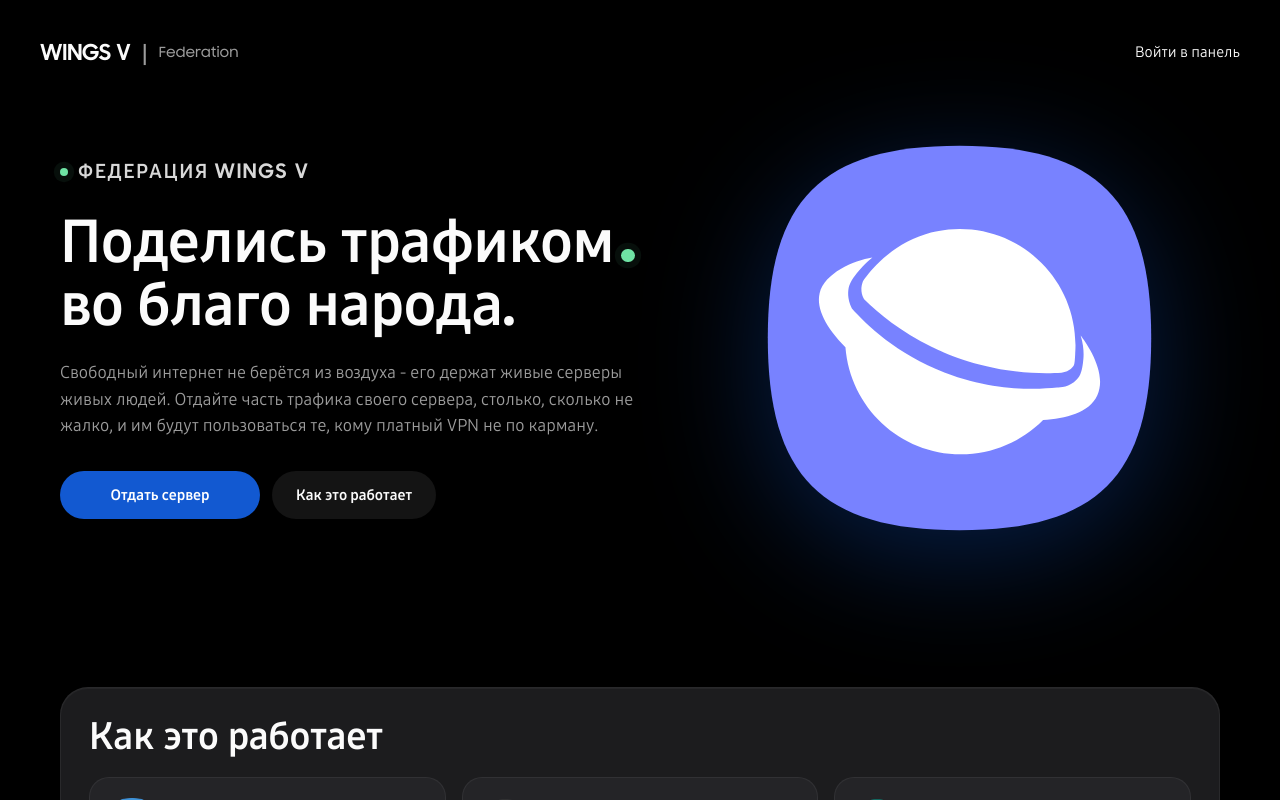
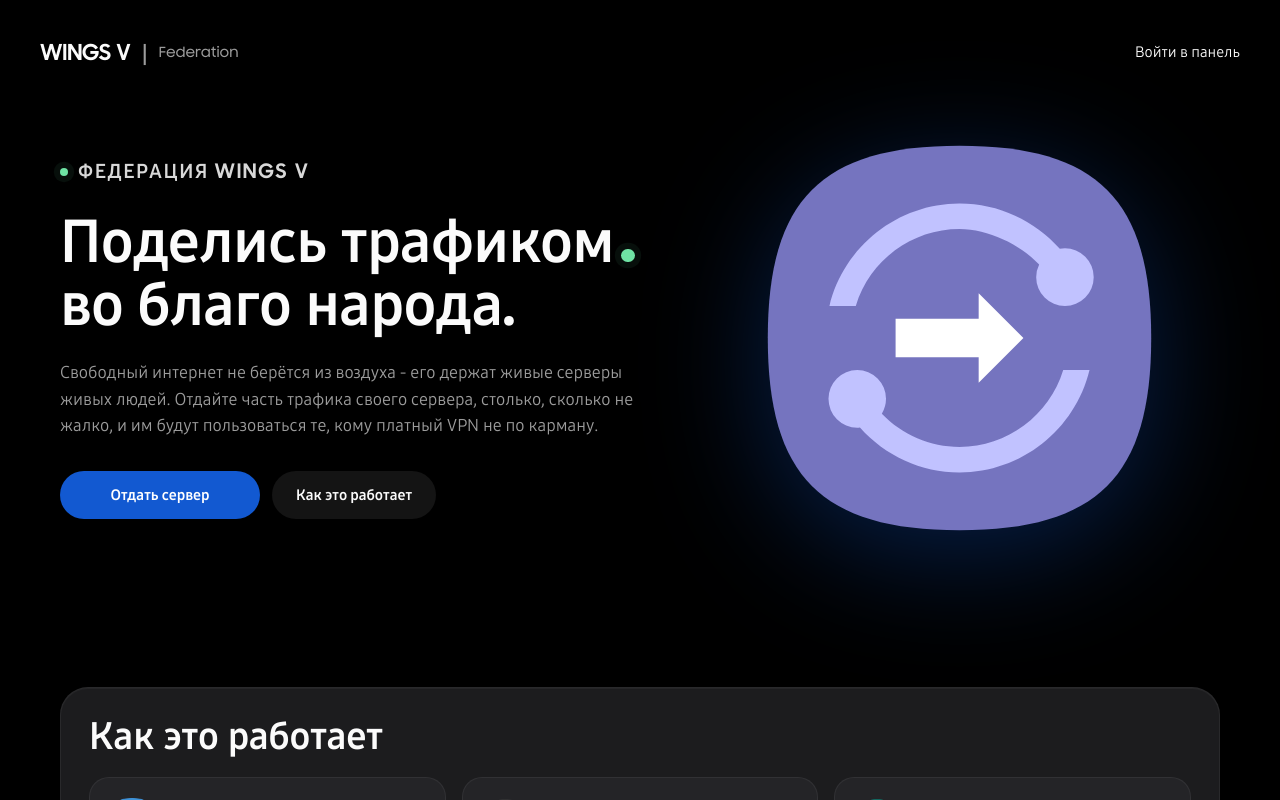
Before and after one commit to WINGS-N/wingsv-panel, a Vue app: page /federation in a window 1280 px wide. Shown: the top 800 px of the page. Built offline with nearby package versions, Linux system fonts and the light colour scheme; no server answers.

Commit message:
[panel/web] swap the browser icon for one about sharing

```diff
--- a/web/src/views/FederationLanding.vue
+++ b/web/src/views/FederationLanding.vue
@@ -38,7 +38,7 @@
         </div>
 
         <div class="landing-hero-art" aria-hidden="true">
-          <img src="/img/oneui/network.svg" alt="" class="landing-hero-illustration" />
+          <img src="/img/oneui/sharing.svg" alt="" class="landing-hero-illustration" />
         </div>
       </div>
     </section>
```
Also changed, not shown: web/public/img/oneui/network.svg (deleted), web/public/img/oneui/sharing.svg (added).
